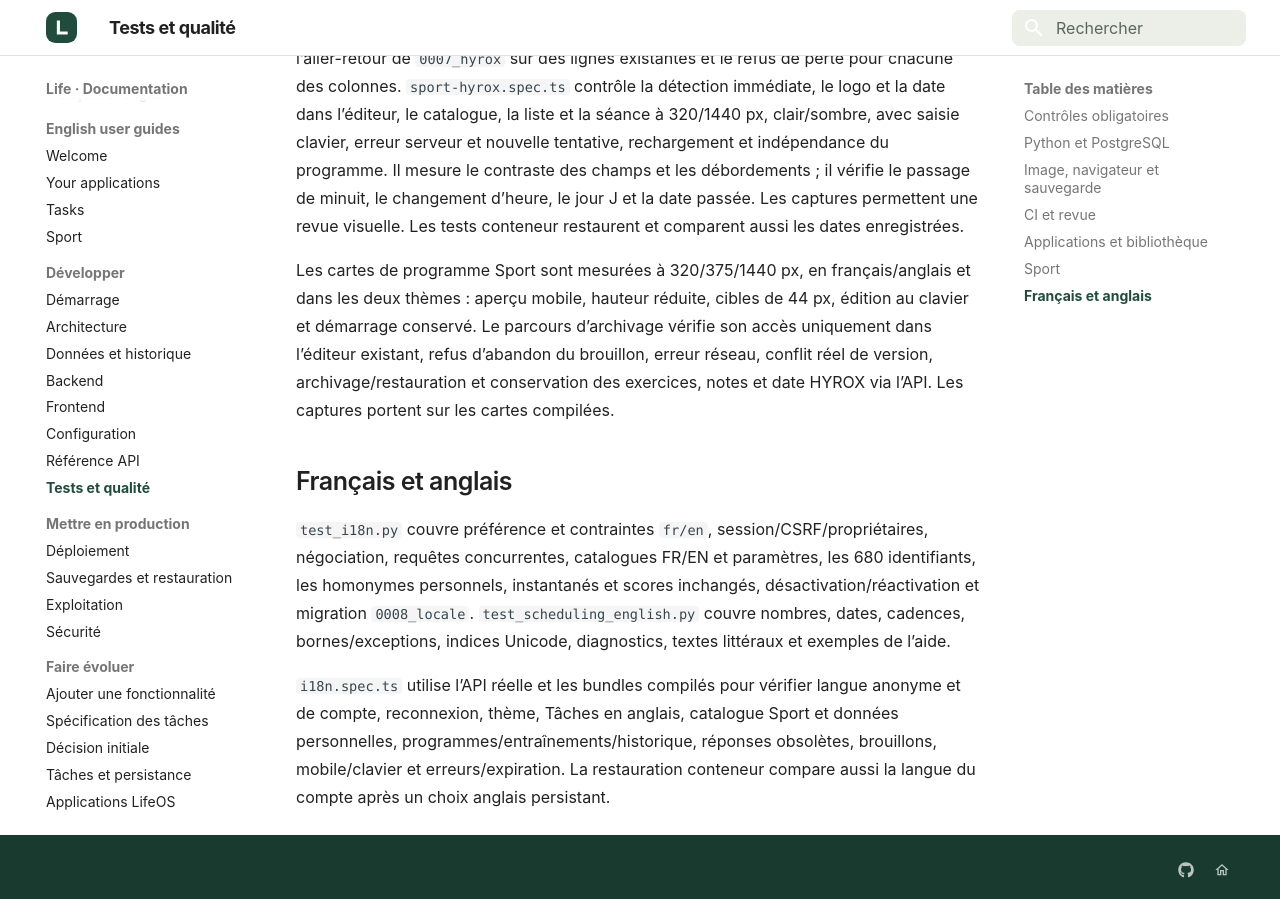
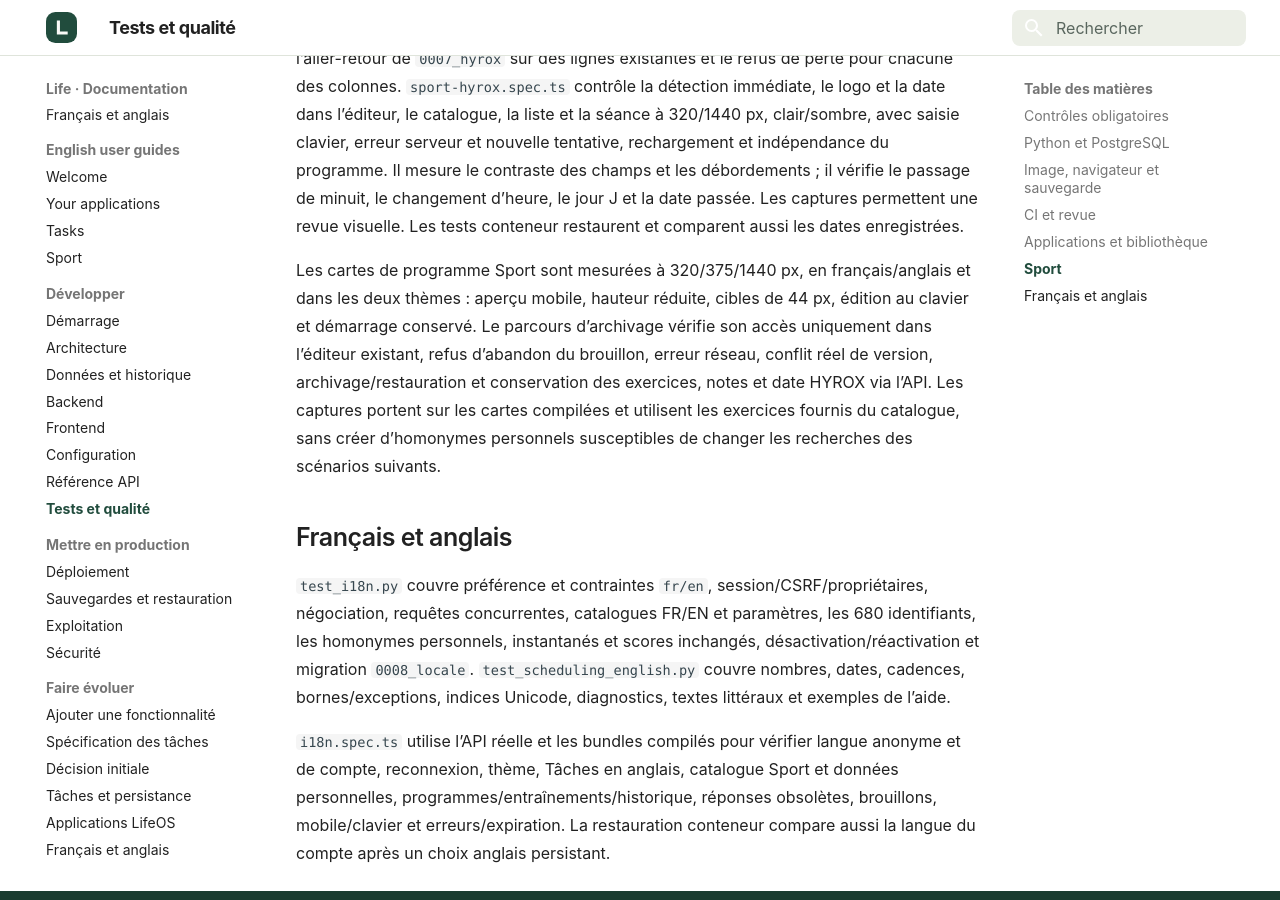
Before and after one commit to ThibaultLeveau/life.thibault-leveau.com, an MkDocs documentation site: the page built from docs/tests.md, in a window 1280 px wide and 900 px high, scrolled down 5699 px. Built offline with MkDocs 1.6.1 and Material for MkDocs 9.7.7, drawn with Linux system fonts in a browser that asks for light colours.

Commit message:
test(sport): utiliser le catalogue pour les cartes de programme (#39)

```diff
--- a/docs/tests.md
+++ b/docs/tests.md
@@ -102,7 +102,7 @@ Les blocs de séries Sport sont contrôlés pour les dix types à 320/375/1440 p
 
 Les tests HYROX couvrent le format strict de date, le jour intercalaire, l’effacement explicite ou par omission PUT, les dates passées, l’instantané des séances, versions/CSRF/propriétaires et conservation après archivage/désactivation. Ils vérifient l’aller-retour de `0007_hyrox` sur des lignes existantes et le refus de perte pour chacune des colonnes. `sport-hyrox.spec.ts` contrôle la détection immédiate, le logo et la date dans l’éditeur, le catalogue, la liste et la séance à 320/1440 px, clair/sombre, avec saisie clavier, erreur serveur et nouvelle tentative, rechargement et indépendance du programme. Il mesure le contraste des champs et les débordements ; il vérifie le passage de minuit, le changement d’heure, le jour J et la date passée. Les captures permettent une revue visuelle. Les tests conteneur restaurent et comparent aussi les dates enregistrées.
 
-Les cartes de programme Sport sont mesurées à 320/375/1440 px, en français/anglais et dans les deux thèmes : aperçu mobile, hauteur réduite, cibles de 44 px, édition au clavier et démarrage conservé. Le parcours d’archivage vérifie son accès uniquement dans l’éditeur existant, refus d’abandon du brouillon, erreur réseau, conflit réel de version, archivage/restauration et conservation des exercices, notes et date HYROX via l’API. Les captures portent sur les cartes compilées.
+Les cartes de programme Sport sont mesurées à 320/375/1440 px, en français/anglais et dans les deux thèmes : aperçu mobile, hauteur réduite, cibles de 44 px, édition au clavier et démarrage conservé. Le parcours d’archivage vérifie son accès uniquement dans l’éditeur existant, refus d’abandon du brouillon, erreur réseau, conflit réel de version, archivage/restauration et conservation des exercices, notes et date HYROX via l’API. Les captures portent sur les cartes compilées et utilisent les exercices fournis du catalogue, sans créer d’homonymes personnels susceptibles de changer les recherches des scénarios suivants.
 
 ## Français et anglais
 
```
Also changed, not shown: 1 other file.
